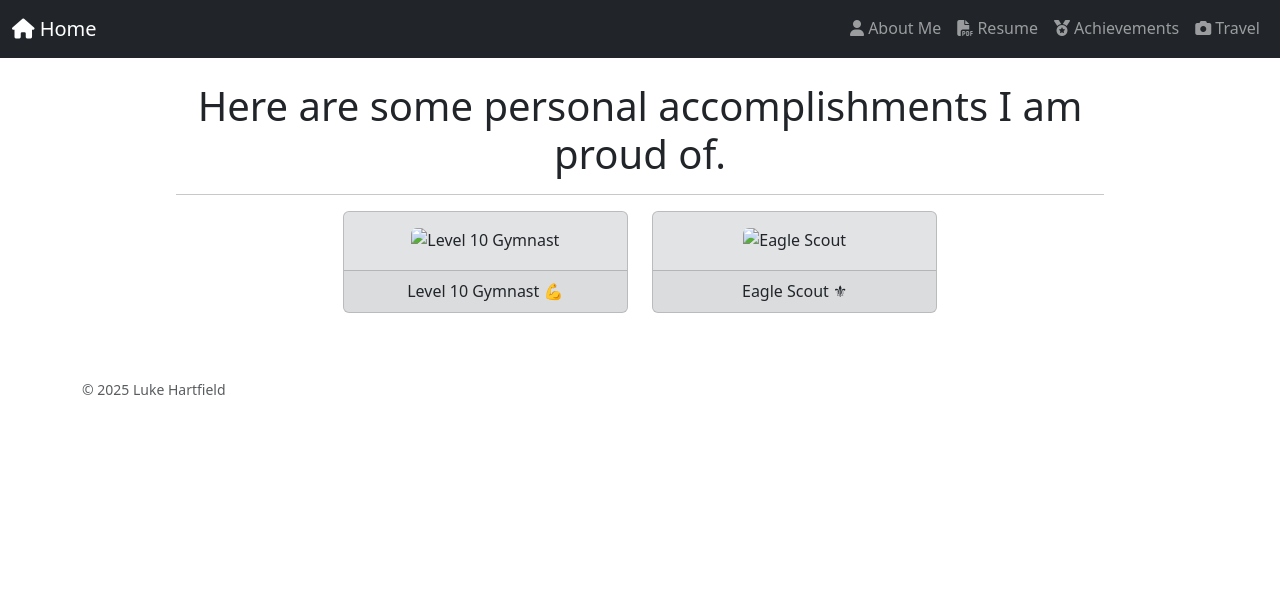
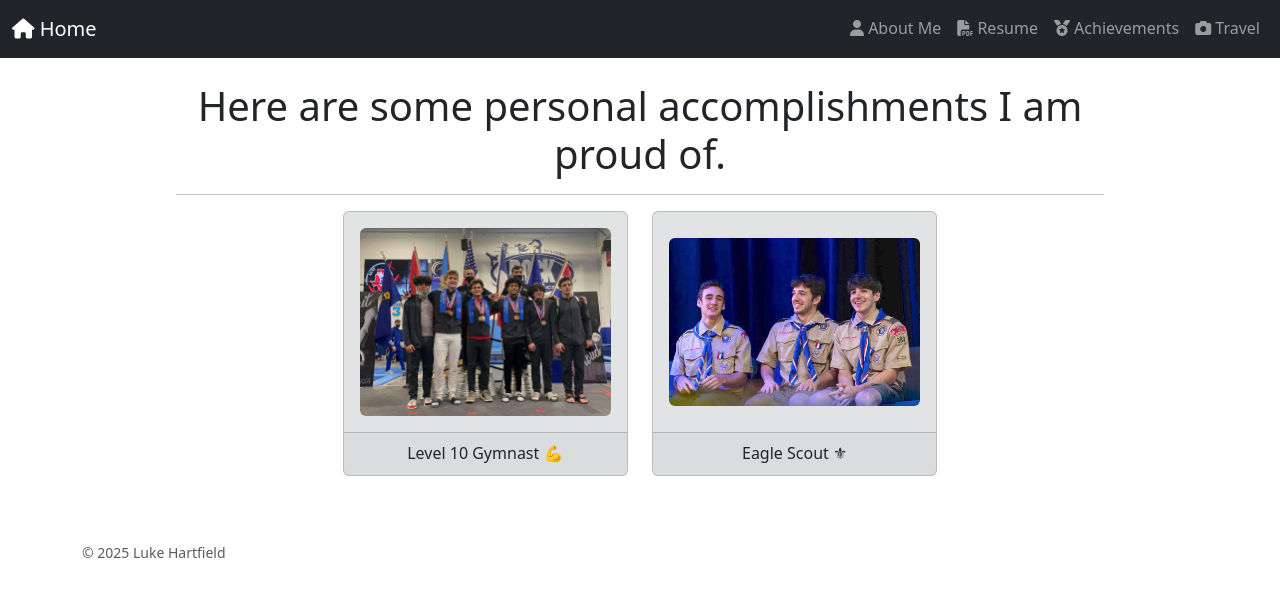
Before and after one commit to lukehartfield/lukehartfield.github.io, a Jekyll site: the page built from achievements.md, in a window 1280 px wide. Shown: the top 597 px of the page. Built offline with Jekyll 4.4.1, drawn with Linux system fonts in a browser that asks for light colours.

Commit message:
Update achievements.md

```diff
--- a/achievements.md
+++ b/achievements.md
@@ -19,7 +19,7 @@ redirect_from:
         <div class="card bg-secondary-subtle h-100">
           <div class="card-body d-flex align-items-center justify-content-center">
             <img class="img-fluid rounded"
-                 src="{{ '/assets/achievementimages/regionals-min.jpg' | relative_url }}"
+                 src="{{ '/assets/achievementimage/regionals-min.jpg' | relative_url }}"
                  alt="Level 10 Gymnast"
                  style="object-fit:cover; max-width:100%; max-height:100%;">
           </div>
@@ -36,7 +36,7 @@ redirect_from:
         <div class="card bg-secondary-subtle h-100">
           <div class="card-body d-flex align-items-center justify-content-center">
             <img class="img-fluid rounded"
-                 src="{{ '/assets/achievementimages/eaglescout-min.jpg' | relative_url }}"
+                 src="{{ '/assets/achievementimage/eaglescout-min.jpg' | relative_url }}"
                  alt="Eagle Scout"
                  style="object-fit:cover; max-width:100%; max-height:100%;">
           </div>
```
